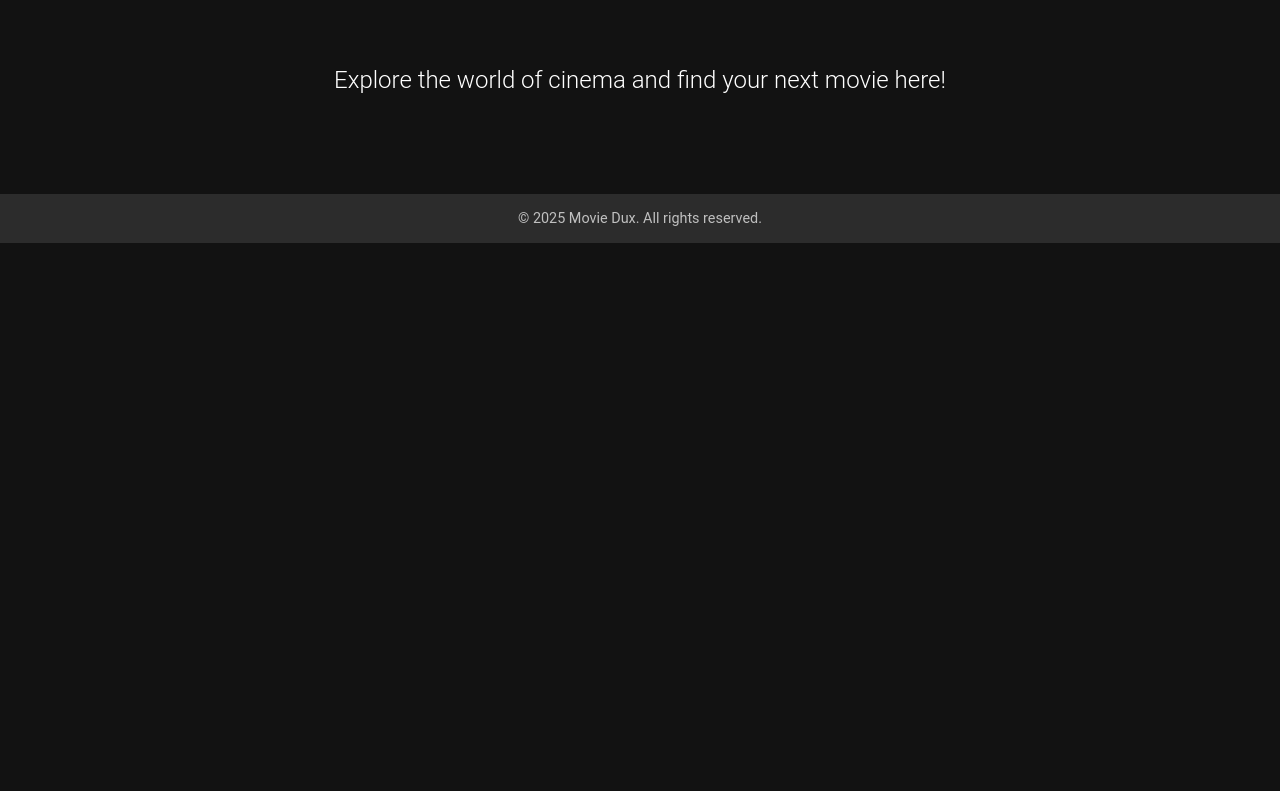
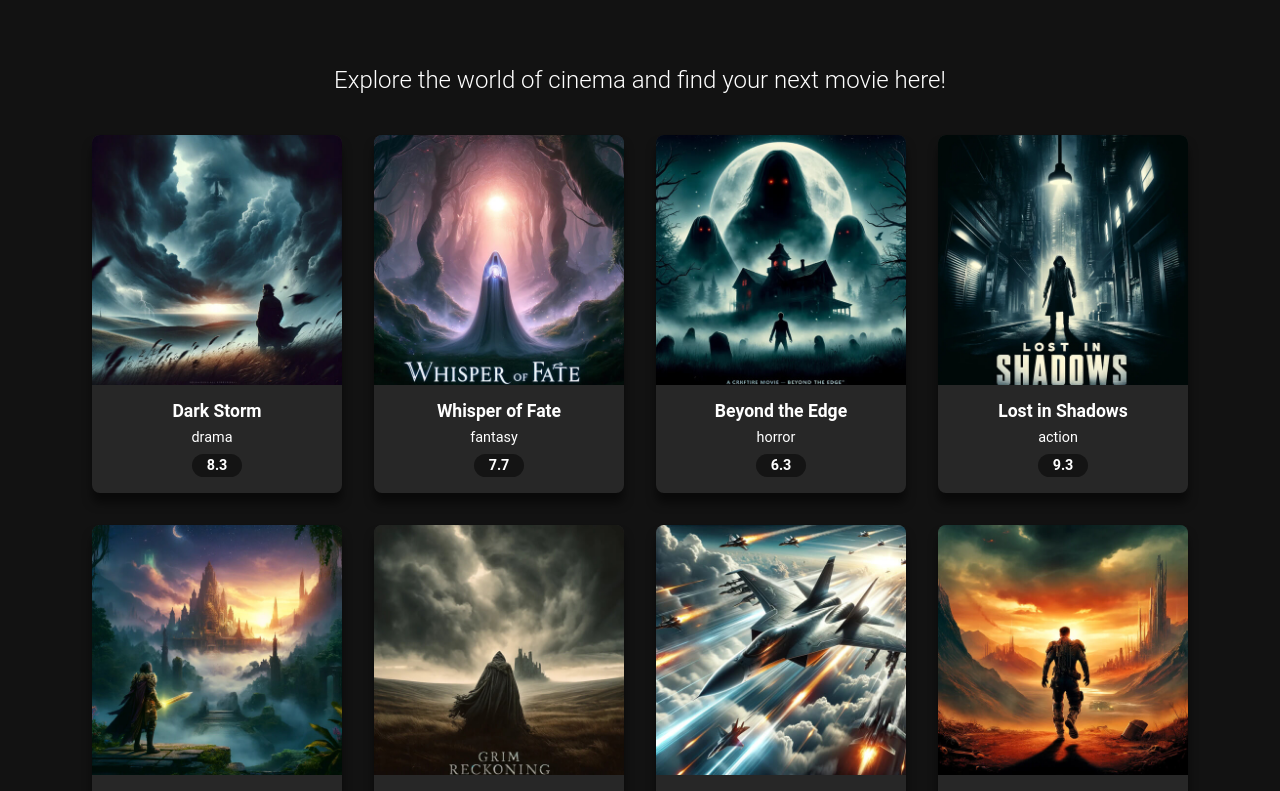
Before and after one commit to vgaikwad106/moviedux, a React (Create React App) app: page / in a window 1280 px wide. Shown: the part 409-1200 px from the top of the page. Before the commit the page ends 800 px from the top, so only its background shows below. Built offline with nearby package versions, Linux system fonts and the light colour scheme.

Commit message:
Added movies grid component

```diff
--- a/src/App.js
+++ b/src/App.js
@@ -3,12 +3,14 @@
 import './styles.css'
 import Header from './components/Header';
 import Footer from './components/Footer';
+import MoviesGrid from './components/MoviesGrid';
 
 function App() {
   return (
     <div className="App">
       <div className='container'>
         <Header></Header>
+        <MoviesGrid></MoviesGrid>
       </div>
       <Footer></Footer>
     </div>
--- /dev/null
+++ b/src/components/MoviesGrid.js
@@ -0,0 +1,31 @@
+import React, {useState, useEffect} from "react";
+import '../styles.css';
+
+export default function MoviesGrid(){
+
+  const [movies, setMovies] = useState([]);
+
+  useEffect(() => {
+    fetch("movies.json")
+    .then(response => response.json())
+    .then(data => setMovies(data));
+  }, [])
+
+  return(
+    <div class="movies-grid">
+      {
+        movies.map(movie => (
+          <div key={movie.id} className="movie-card">
+            <img src={`images/${movie.image}`} alt={movie.title}/>
+            <div className="movie-card-info">
+              <h3 className="movie-card-title">{movie.title}</h3>
+              <p className="movie-card-genre">{movie.genre}</p>
+              <p className="movie-card-rating">{movie.rating}</p>
+            </div>
+          </div>
+        ))
+      }
+    </div>
+  );
+
+}
```
